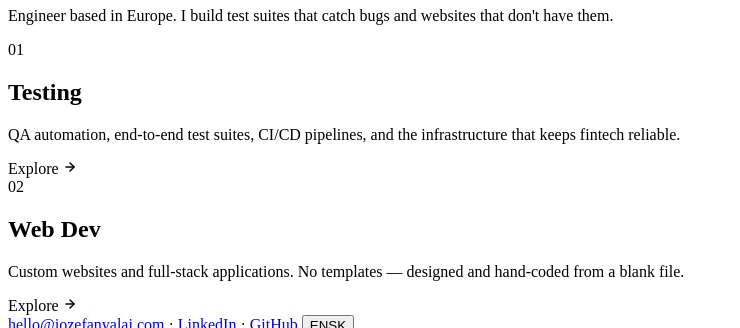
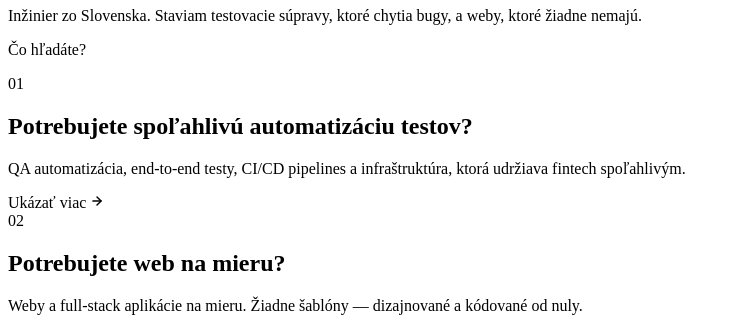
Before and after one commit to Zawardoo/personal_website, a website with bundled scripts: page index.html in a window 1280 px wide. Shown: the part 956-1284 px from the top of the page, without its empty margins (0-740 px from the left). Built offline with nearby package versions, Linux system fonts and the light colour scheme; files whose address does not match are found by name.

Commit message:
uprava splashscreen

```diff
--- a/css/styles.css
+++ b/css/styles.css
@@ -944,6 +944,12 @@
   margin: 0 auto;
   line-height: 1.55;
 }
+.splash-question {
+  font-size: clamp(16px, 2vw, 20px);
+  font-weight: 600;
+  color: var(--text);
+  margin-top: 12px;
+}
 
 /* --- Cards --- */
 .splash-cards {
--- a/index.html
+++ b/index.html
@@ -27,26 +27,27 @@
       <p class="splash-eyebrow" data-i18n="splash.eyebrow">QA Automation &middot; Web Development</p>
       <h1 class="splash-name">Jozef<br>Anyalai</h1>
       <p class="splash-sub" data-i18n="splash.sub">Engineer based in Europe. I build test suites that catch bugs and websites that don't have them.</p>
+      <p class="splash-question" data-i18n="splash.question">What are you looking for?</p>
     </header>
 
     <div class="splash-cards">
       <div class="splash-card" data-view="testing">
         <span class="splash-card-num">01</span>
         <div class="splash-card-dot purple"></div>
-        <h2 data-i18n="splash.testing.title">Testing</h2>
+        <h2 data-i18n="splash.testing.title">Need reliable test automation?</h2>
         <p data-i18n="splash.testing.desc">QA automation, end-to-end test suites, CI/CD pipelines, and the infrastructure that keeps fintech reliable.</p>
         <span class="splash-card-cta">
-          <span data-i18n="splash.testing.cta">Explore</span>
+          <span data-i18n="splash.testing.cta">Show me more</span>
           <svg width="14" height="14" viewBox="0 0 24 24" fill="none" stroke="currentColor" stroke-width="2.5" stroke-linecap="round" stroke-linejoin="round"><line x1="5" y1="12" x2="19" y2="12"/><polyline points="12 5 19 12 12 19"/></svg>
         </span>
       </div>
       <div class="splash-card" data-view="webdev">
         <span class="splash-card-num">02</span>
         <div class="splash-card-dot blue"></div>
-        <h2 data-i18n="splash.webdev.title">Web Dev</h2>
+        <h2 data-i18n="splash.webdev.title">Need a custom website?</h2>
         <p data-i18n="splash.webdev.desc">Custom websites and full-stack applications. No templates — designed and hand-coded from a blank file.</p>
         <span class="splash-card-cta">
-          <span data-i18n="splash.webdev.cta">Explore</span>
+          <span data-i18n="splash.webdev.cta">Show me more</span>
           <svg width="14" height="14" viewBox="0 0 24 24" fill="none" stroke="currentColor" stroke-width="2.5" stroke-linecap="round" stroke-linejoin="round"><line x1="5" y1="12" x2="19" y2="12"/><polyline points="12 5 19 12 12 19"/></svg>
         </span>
       </div>
--- a/src/css/styles.css
+++ b/src/css/styles.css
@@ -944,6 +944,12 @@
   margin: 0 auto;
   line-height: 1.55;
 }
+.splash-question {
+  font-size: clamp(16px, 2vw, 20px);
+  font-weight: 600;
+  color: var(--text);
+  margin-top: 12px;
+}
 
 /* --- Cards --- */
 .splash-cards {
--- a/src/js/i18n.js
+++ b/src/js/i18n.js
@@ -4,14 +4,15 @@
 
 const SK = {
   // ---- Splash ----
-  'splash.eyebrow':     'QA Automatizacia · Web Development',
+  'splash.eyebrow':     'QA Automatizácia · Web Development',
   'splash.sub':         'Inžinier zo Slovenska. Staviam testovacie súpravy, ktoré chytia bugy, a weby, ktoré žiadne nemajú.',
-  'splash.testing.title': 'Testovanie',
+  'splash.question':    'Čo hľadáte?',
+  'splash.testing.title': 'Potrebujete spoľahlivú automatizáciu testov?',
   'splash.testing.desc':  'QA automatizácia, end-to-end testy, CI/CD pipelines a infraštruktúra, ktorá udržiava fintech spoľahlivým.',
-  'splash.testing.cta':   'Preskúmať',
-  'splash.webdev.title':  'Web Dev',
+  'splash.testing.cta':   'Ukázať viac',
+  'splash.webdev.title':  'Potrebujete web na mieru?',
   'splash.webdev.desc':   'Weby a full-stack aplikácie na mieru. Žiadne šablóny — dizajnované a kódované od nuly.',
-  'splash.webdev.cta':    'Preskúmať',
+  'splash.webdev.cta':    'Ukázať viac',
 
   // ---- Nav ----
   'nav.home':       'Domov',
@@ -172,7 +173,7 @@
   'foot.contact': 'Kontakt',
 };
 
-let lang = localStorage.getItem('lang') || 'en';
+let lang = localStorage.getItem('lang') || 'sk';
 const cache = new Map();
 const phCache = new Map();
 
@@ -229,12 +230,8 @@
     splashFooter.appendChild(createToggle());
   }
 
-  // Apply stored language on load
-  if (lang === 'sk') {
-    requestAnimationFrame(() => applyLang('sk'));
-  } else {
-    document.querySelectorAll('.lang-toggle span[data-lang="en"]').forEach(s => s.classList.add('active'));
-  }
+  // Apply language on load
+  requestAnimationFrame(() => applyLang(lang));
 
   window.i18n = { applyLang, getLang: () => lang };
 }
```
